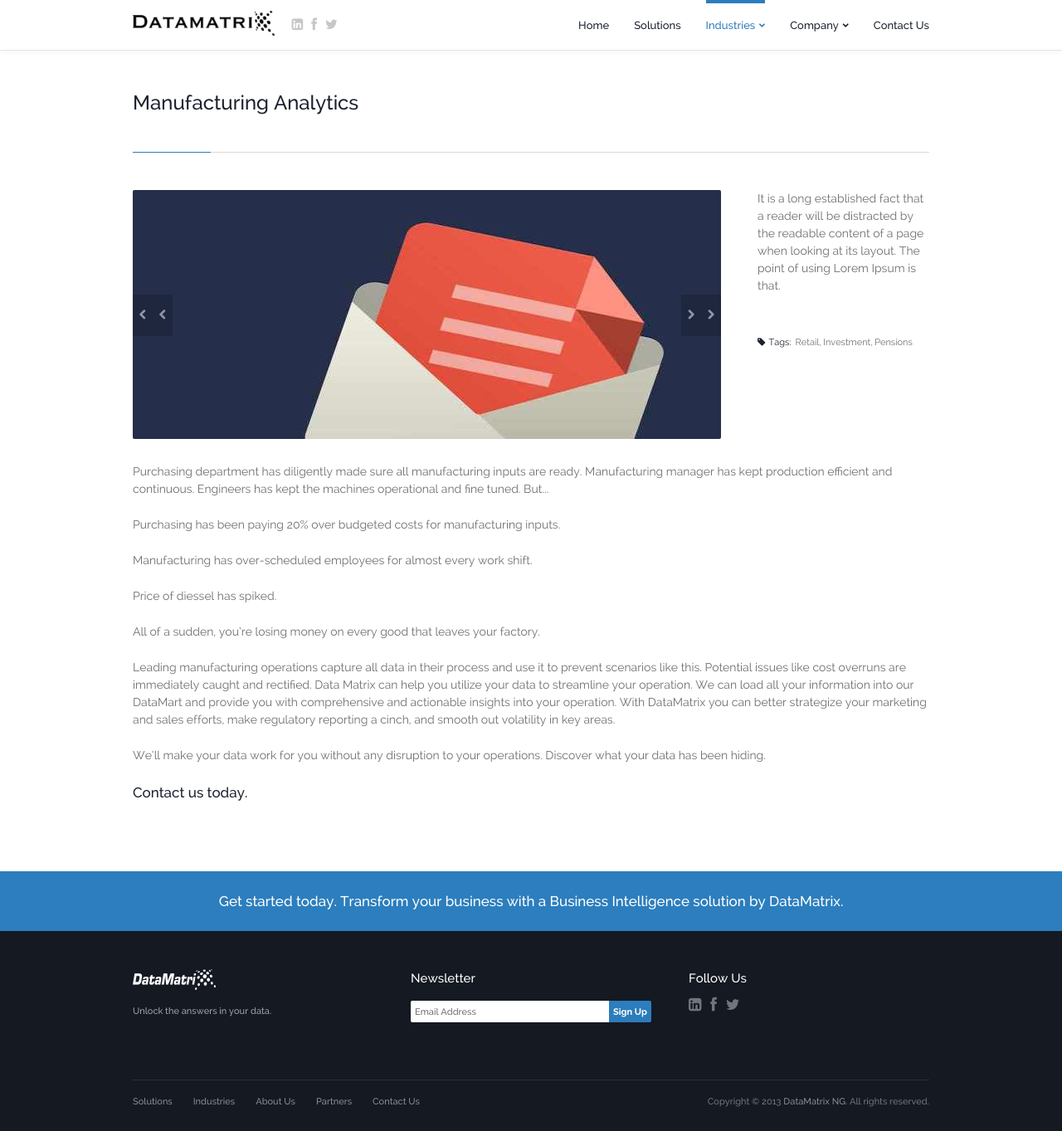
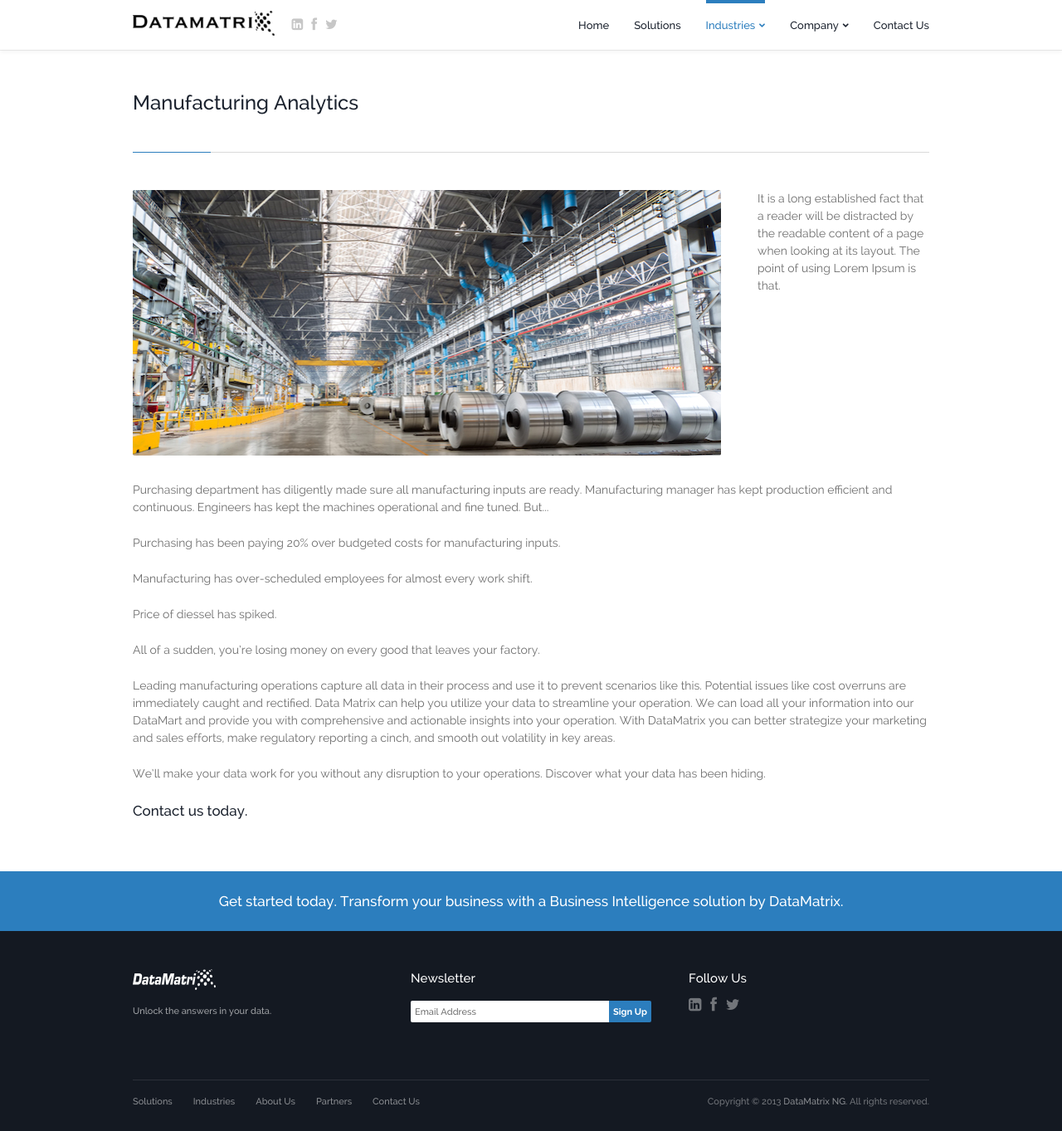
Before and after one commit to dtmtx/dtmtx.github.io, a Jekyll site: the page built from manufacturing.html, in a window 1280 px wide and 1363 px high. Shown: the whole window at 83% size. Built offline with Jekyll 4.4.1, drawn with Linux system fonts in a browser that asks for light colours; Markdown is read by kramdown in place of the engine named in the settings.

Commit message:
manufacturing

```diff
--- a/manufacturing.html
+++ b/manufacturing.html
@@ -16,6 +16,9 @@
 					<!-- ~~~~~~~~~~~~~~~~~~~~~~~~~~~~~~~ -->
 					<h1>Manufacturing Analytics</h1>
 
+<!-- ~~~~~~~~~~~~~~~~~~~~~~~~~~~~~~~ -->
+					<!-- Image / Details (3 Quater / 1 Fourth) -->
+					<!-- ~~~~~~~~~~~~~~~~~~~~~~~~~~~~~~~ -->
 					<div class="column-container">
 
 						<!-- ~~~~~~~~~~~~~~~~~~~~~~~~~~~~~~~ -->
@@ -24,30 +27,23 @@
 						<div class="column-three-qtr">
 							<div id="portfolio-blog-slider-container">
 
-								<div style="max-width: 100%; margin: 0px auto;" class="bx-wrapper">
-									<div style="width: 100%; overflow: hidden; position: relative; height: 300px;" class="bx-viewport">
-										<div style="width: 4254px; position: relative; left: -709px;" id="portfolio-blog-slider">
-											<img style="float: left; list-style: none outside none; position: relative; width: 709px; visibility: visible;" alt="" src="images/Big-Data.jpg" class="fullwidth bx-clone">
+								<div id="portfolio-blog-slider">
 									<!-- ~~~~~~~~~~~~~~~~~ -->
 									<!-- Actual Images -->
 									<!-- ~~~~~~~~~~~~~~~~~ -->
-											<img title="" style="float: left; list-style: none outside none; position: relative; width: 709px; visibility: visible;" alt="undefined" src="images/preview9.jpg" class="fullwidth">
-											<!--img style="float: left; list-style: none outside none; position: relative; width: 709px; visibility: visible;" alt="" src="http://1.1.1.3/bmi/artivity.co.uk/templates/basix/pro_blue/images/placeholders/preview9.jpg" class="fullwidth"-->
+									<img alt="" src="images/manufacturing.jpg" class="fullwidth"/>
+									<!--img alt="" src="images/insurance-2.png" class="fullwidth"/-->
 									<!-- ~~~~~~~~~~~~~~~~~ -->
 									<!-- END Actual Images -->
 									<!-- ~~~~~~~~~~~~~~~~~ -->
-											<!--img style="float: left; list-style: none outside none; position: relative; width: 709px; visibility: visible;" alt="" src="http://1.1.1.3/bmi/artivity.co.uk/templates/basix/pro_blue/images/placeholders/preview4.jpg" class="fullwidth bx-clone"-->
-										</div>
-									</div>
-									<div class="bx-controls"></div>
 								</div>
 
 								<!-- ~~~~~~~~~~~~~~~~~ -->
 								<!-- Slide Controls -->
 								<!-- ~~~~~~~~~~~~~~~~~ -->
 								<div class="portfolio-blog-slider-controls">
-									<div id="portfolio-blog-slider-prev"><a class="bx-prev" href="">Prev</a></div>
-									<div id="portfolio-blog-slider-next"><a class="bx-next" href="">Next</a></div>
+									<div id="portfolio-blog-slider-prev"></div>
+									<div id="portfolio-blog-slider-next"></div>
 								</div>
 								<!-- ~~~~~~~~~~~~~~~~~ -->
 								<!-- END Slide Controls -->
@@ -68,16 +64,20 @@
 							<!-- Project URL Button -->
 							<!--a href="#" class="button accent"><i class="fa fa-external-link"></i>Visit Project URL</a-->
 							<!-- Tags -->
-							<div class="portfolio-tags">
+							<!--div class="portfolio-tags">
 								<div class="portfolio-tags-title">Tags:</div>
-								Retail, Investment, Pensions
-							</div>
+								<a href="#">Branding</a>,
+								<a href="#">Identity</a>
+							</div-->
 						</div>
 						<!-- ~~~~~~~~~~~~~~~~~~~~~~~~~~~~~~~ -->
 						<!-- END Details Column -->
 						<!-- ~~~~~~~~~~~~~~~~~~~~~~~~~~~~~~~ -->
 
 					</div>
+					<!-- ~~~~~~~~~~~~~~~~~~~~~~~~~~~~~~~ -->
+					<!-- END Image / Details -->
+					<!-- ~~~~~~~~~~~~~~~~~~~~~~~~~~~~~~~ -->
 
 					<div class="spacer"></div>
 
```
Also changed, not shown: images/manufacturing.jpg (added). Lines whose indentation alone changed are shown as unchanged.
